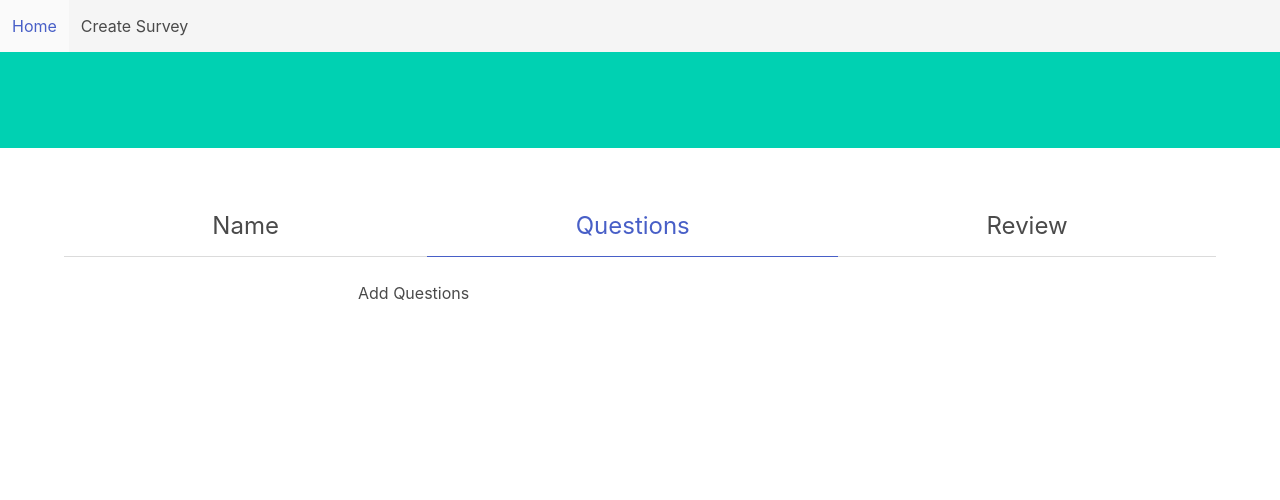
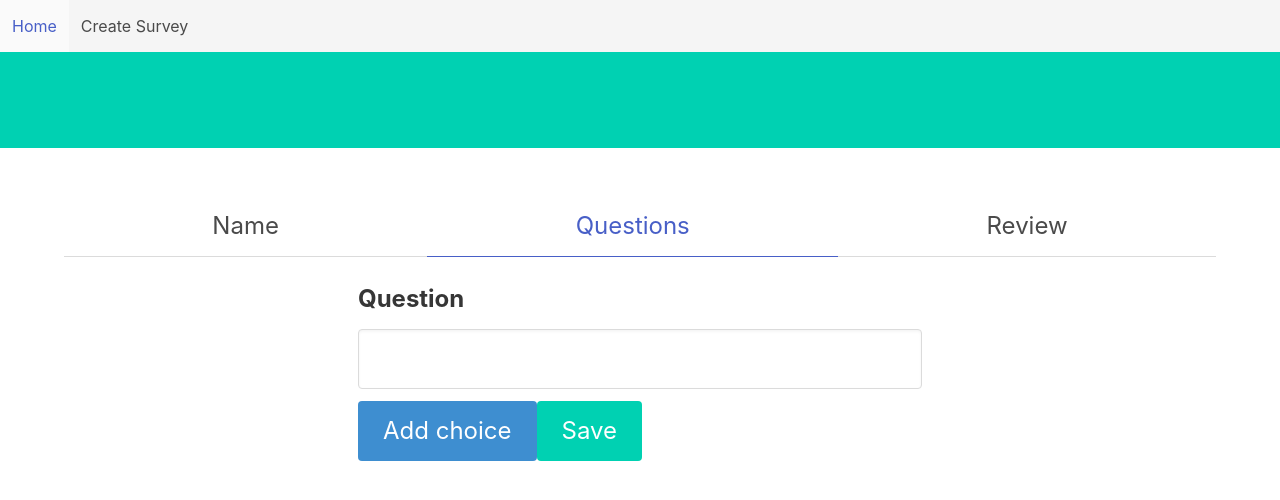
Before and after one commit to huarngpa/huarngpa_norc_challenge, a Vue app in the folder frontend/survey-spa/: page /#/surveys in a window 1280 px wide. Both pictures are taken after a click on the link "Questions". Shown: the top 500 px of the page. Built offline with nearby package versions, Linux system fonts and the light colour scheme.

Commit message:
new survey question and choices components

```diff
--- /dev/null
+++ b/frontend/survey-spa/src/components/NewQuestion.vue
@@ -0,0 +1,67 @@
+<template>
+<div>
+  <div class="field">
+    <label class="label is-large">Question</label>
+    <div class="control">
+      <input type="text" class="input is-large" v-model="question">
+    </div>
+  </div>
+
+  <div class="field">
+    <div class="control">
+      <a class="button is-large is-info" @click="addChoice">
+        <span>Add choice</span>
+      </a>
+      <a class="button is-large is-primary" @click="saveQuestion">
+        <span>Save</span>
+      </a>
+    </div>
+  </div>
+
+  <h2 class="label is-large" v-show="choices.length > 0">Question Choices</h2>
+  <div class="field has-addons" v-for="(choice, idx) in choices" v-bind:key="idx">
+    <div class="control">
+      <input type="text" class="input is-large" v-model="choices[idx]">
+    </div>
+    <div class="control">
+      <a class="button is-large is-danger is-outlined" @click.stop="removeChoice(choice)">
+        <span>Delete</span>
+      </a>
+    </div>
+  </div>
+</div>
+</template>
+
+<script>
+export default {
+  data() {
+    return {
+      question: '',
+      choices: [],
+    }
+  },
+  methods: {
+    addChoice() {
+      this.choices.push('')
+    },
+    removeChoice(choice) {
+      const idx = this.choices.findIndex(c => c === choice)
+      this.choices.splice(idx, 1)
+    },
+    saveQuestion() {
+      this.$emit('questionComplete', {
+        question: this.question,
+        choices: this.choices.filter(c => !!c)
+      })
+      this.question = ''
+      this.choices = []
+    },
+  },
+}
+</script>
+
+<style>
+.choice {
+  width: 90%;
+}
+</style>
--- a/frontend/survey-spa/src/components/NewSurvey.vue
+++ b/frontend/survey-spa/src/components/NewSurvey.vue
@@ -26,10 +26,15 @@
         <div class="columns">
           <div class="column is-half is-offset-one-quarter">
             <div class="name" v-show="step === 'name'">
-              <h2 class='is-large'>Add Name</h2>
+              <div class="field">
+                <label class="label" for="name">Survey name:</label>
+                <div class="control">
+                  <input type="text" class="input is-large" id="name" v-model="name">
+                </div>
+              </div>
             </div>
             <div class="questions" v-show="step === 'questions'">
-              <h2>Add Questions</h2>
+              <new-question @questionComplete="appendQuestion"/>
             </div>
             <div class="review" v-show="step === 'review'">
               <h2>Review and Submit</h2>
@@ -45,14 +50,22 @@
 </template>
 
 <script>
+import NewQuestion from '@/components/NewQuestion'
+
 export default {
+  components: { NewQuestion },
   data() {
     return {
       step: 'name',
       name: '',
       questions: []
     }
-  }
+  },
+  methods: {
+    appendQuestion(newQuestion) {
+      this.question.push(newQuestion)
+    }
+  },
 }
 </script>
 
```
